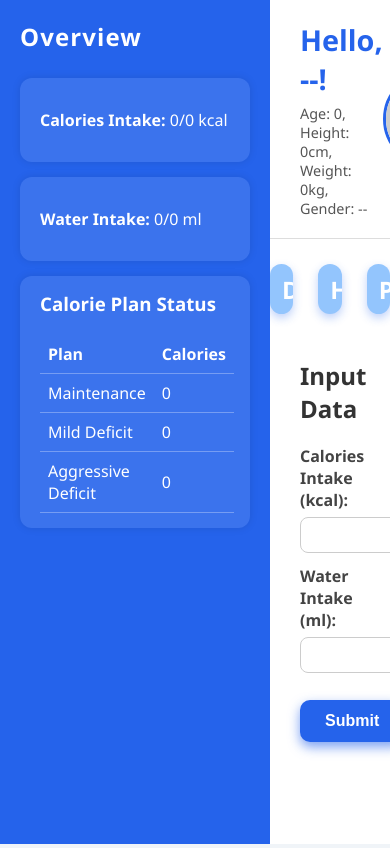
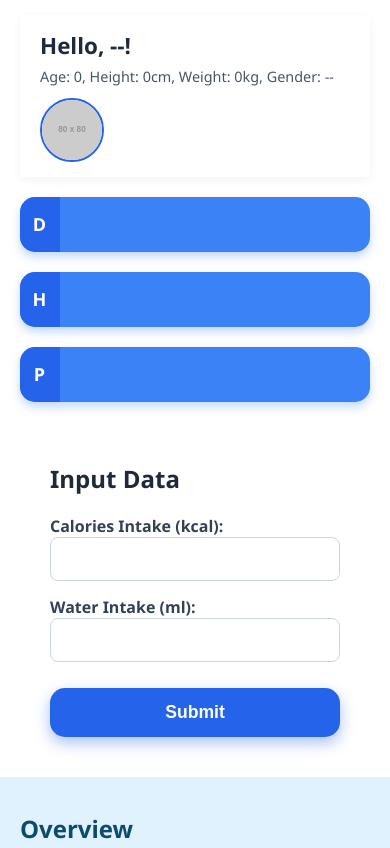
Before and after one commit to tommyalb/tom, a plain HTML site: page index.html in a window 390 px wide. Shown: the top 848 px of the page. Drawn offline with Linux system fonts and the light colour scheme; placeholder pictures from the web are drawn by us.

Commit message:
Add files via upload

```diff
--- a/style.css
+++ b/style.css
@@ -1,90 +1,108 @@
+/* === Base Styles (Desktop) === */
 body {
   margin: 0;
   font-family: 'Segoe UI', Tahoma, Geneva, Verdana, sans-serif;
   display: flex;
   height: 100vh;
-  background: #f0f4f8;
-  color: #333;
+  background: #f9fafb;
+  color: #1e293b;
 }
 
 .container {
   display: flex;
   width: 100%;
+  height: 100vh;
+  overflow: hidden;
 }
 
 .sidebar {
-  width: 270px;
-  background-color: #2563eb;
-  color: white;
+  width: 250px;
+  background-color: #e0f2fe;
   padding: 20px;
   box-sizing: border-box;
   display: flex;
   flex-direction: column;
-  gap: 15px;
+  justify-content: flex-start;
 }
 
 .sidebar h2 {
-  margin: 0 0 10px 0;
   font-weight: 700;
-  letter-spacing: 1.1px;
+  margin-bottom: 15px;
+  color: #0c4a6e;
 }
 
 .card {
-  background: rgba(255 255 255 / 0.1);
-  padding: 15px 20px;
-  border-radius: 12px;
-  box-shadow: 0 0 8px rgb(0 0 0 / 0.1);
+  background: white;
+  padding: 20px;
+  margin-top: 15px;
+  border-radius: 15px;
+  box-shadow: 0 8px 15px rgba(100, 116, 139, 0.15);
+  transition: box-shadow 0.3s ease;
 }
 
-.card h3 {
-  margin-top: 0;
+.card:hover {
+  box-shadow: 0 12px 20px rgba(100, 116, 139, 0.3);
+}
+
+.card p {
+  margin: 0.3em 0;
+  font-size: 1rem;
   font-weight: 600;
+  color: #334155;
 }
 
 .card table {
   width: 100%;
   border-collapse: collapse;
-  color: white;
+  margin-top: 12px;
 }
 
 .card table th,
 .card table td {
-  padding: 8px;
-  text-align: left;
-  border-bottom: 1px solid rgba(255 255 255 / 0.3);
+  border: 1px solid #cbd5e1;
+  padding: 6px 8px;
+  text-align: center;
+  font-weight: 500;
+  font-size: 0.9rem;
+  color: #475569;
 }
 
 .card table th {
-  font-weight: 600;
+  background-color: #bae6fd;
+  color: #0c4a6e;
+  border-radius: 6px 6px 0 0;
 }
 
 .main {
   flex: 1;
   display: flex;
   flex-direction: column;
-  background: white;
+  background: #fff;
   overflow-y: auto;
 }
 
 .top-bar {
   display: flex;
   justify-content: space-between;
-  padding: 20px 30px;
+  align-items: center;
+  padding: 25px 30px;
   background: white;
-  border-bottom: 1px solid #ddd;
+  box-shadow: 0 3px 10px rgba(0, 0, 0, 0.05);
+  position: sticky;
+  top: 0;
+  z-index: 10;
 }
 
 .user-info h1 {
+  font-size: 1.8rem;
   margin: 0 0 6px 0;
-  font-weight: 700;
-  font-size: 1.8rem;
-  color: #2563eb;
+  color: #1e293b;
 }
 
 .user-info p {
+  font-size: 1rem;
+  color: #475569;
   margin: 0;
-  font-size: 0.9rem;
-  color: #555;
 }
 
 .top-right {
@@ -96,28 +114,35 @@ body {
   position: relative;
   width: 90px;
   height: 90px;
-  cursor: pointer;
   border-radius: 50%;
   overflow: hidden;
   border: 3px solid #2563eb;
+  cursor: pointer;
+  transition: box-shadow 0.3s ease;
+}
+
+.profile-pic:hover {
+  box-shadow: 0 0 10px #3b82f6;
 }
 
 .profile-pic img {
   width: 100%;
   height: 100%;
   object-fit: cover;
-  display: block;
 }
 
 .overlay {
   position: absolute;
-  inset: 0;
+  top: 0;
+  left: 0;
   background: rgba(37, 99, 235, 0.6);
   color: white;
   font-size: 1.6rem;
+  width: 100%;
+  height: 100%;
   display: flex;
+  align-items: center;
   justify-content: center;
-  align-items: center;
   opacity: 0;
   border-radius: 50%;
   transition: opacity 0.3s ease;
@@ -131,139 +156,280 @@ body {
   display: flex;
   justify-content: center;
   gap: 25px;
-  margin: 25px 0;
+  margin: 30px 0 15px 0;
 }
 
 .btn-container {
   position: relative;
-  width: 120px;
-  height: 50px;
-  background: #93c5fd;
-  border-radius: 12px;
+  width: 140px;
+  height: 55px;
+  background: #3b82f6;
+  border-radius: 15px;
   cursor: pointer;
   overflow: hidden;
+  color: white;
+  box-shadow: 0 5px 10px rgba(59, 130, 246, 0.3);
   user-select: none;
-  box-shadow: 0 4px 10px rgb(37 99 235 / 0.3);
-  display: flex;
-  align-items: center;
-  justify-content: flex-start;
-  padding-left: 18px;
-  font-weight: 600;
-  font-size: 1.1rem;
-  color: white;
-  transition: width 0.35s ease, background-color 0.3s ease;
+  transition: box-shadow 0.3s ease;
 }
 
 .btn-container:hover {
-  width: 220px;
-  background: #1e40af;
-  padding-left: 24px;
+  box-shadow: 0 10px 20px rgba(59, 130, 246, 0.5);
+}
+
+.btn-initial,
+.btn-full {
+  position: absolute;
+  top: 0;
+  height: 100%;
+  display: flex;
+  align-items: center;
+  justify-content: center;
+  transition: all 0.35s ease;
+  font-weight: 700;
+  font-family: 'Segoe UI', Tahoma, Geneva, Verdana, sans-serif;
+  letter-spacing: 1.2px;
+  color: white;
+  user-select: none;
 }
 
 .btn-initial {
-  position: absolute;
-  left: 12px;
-  top: 50%;
-  transform: translateY(-50%);
-  font-size: 1.5rem;
-  font-weight: 900;
-  pointer-events: none;
+  left: 0;
+  width: 40px;
+  font-size: 26px;
+  background: #2563eb;
+  border-radius: 15px 0 0 15px;
 }
 
 .btn-full {
+  left: 40px;
+  width: 100px;
+  font-size: 16px;
   opacity: 0;
-  white-space: nowrap;
   pointer-events: none;
-  transition: opacity 0.3s ease;
-  margin-left: 30px;
+  background: #2563eb;
+  border-radius: 0 15px 15px 0;
+  padding: 0 10px;
+  justify-content: flex-start;
+}
+
+.btn-container:hover .btn-initial {
+  width: 0;
+  opacity: 0;
 }
 
 .btn-container:hover .btn-full {
+  width: 140px;
   opacity: 1;
   pointer-events: auto;
 }
 
-.btn-container:hover .btn-initial {
-  opacity: 0;
-}
-
+/* Sections */
 .section {
-  flex: 1;
-  padding: 0 30px 30px 30px;
+  padding: 25px 30px;
+  flex-grow: 1;
   overflow-y: auto;
 }
 
-.section.hidden {
+.hidden {
   display: none;
 }
 
 label {
   display: block;
-  margin-bottom: 12px;
+  margin: 15px 0 6px;
   font-weight: 600;
-  color: #444;
+  font-size: 1rem;
+  color: #334155;
 }
 
-input[type="number"],
-input[type="text"],
+input,
 select {
-  padding: 8px 10px;
+  width: 100%;
+  padding: 10px 12px;
+  font-size: 1rem;
   border-radius: 8px;
-  border: 1.5px solid #ccc;
-  font-size: 1rem;
-  width: 220px;
-  margin-top: 6px;
-  outline-color: #2563eb;
-  transition: border-color 0.25s ease;
+  border: 1.8px solid #cbd5e1;
+  outline-offset: 3px;
+  transition: border-color 0.3s ease;
+  box-sizing: border-box;
 }
 
-input[type="number"]:focus,
-input[type="text"]:focus,
+input:focus,
 select:focus {
   border-color: #2563eb;
+  outline: none;
 }
 
 button {
-  margin-top: 15px;
   background: #2563eb;
   color: white;
+  font-weight: 700;
+  padding: 12px 22px;
+  margin-top: 20px;
   border: none;
-  padding: 12px 25px;
-  font-size: 1rem;
-  font-weight: 700;
-  border-radius: 10px;
+  border-radius: 15px;
+  font-size: 1.1rem;
   cursor: pointer;
-  transition: background-color 0.3s ease;
-  box-shadow: 0 5px 12px rgb(37 99 235 / 0.6);
+  box-shadow: 0 6px 15px rgba(37, 99, 235, 0.4);
+  transition: background-color 0.35s ease, box-shadow 0.35s ease;
+  user-select: none;
 }
 
 button:hover {
-  background: #1e40af;
+  background-color: #1e40af;
+  box-shadow: 0 10px 25px rgba(30, 64, 175, 0.5);
 }
 
+.time {
+  color: #64748b;
+  font-size: 0.85rem;
+  margin-top: 5px;
+}
+
+/* History list styles */
 #historyList {
-  list-style-type: none;
+  list-style: none;
   padding-left: 0;
-  max-height: 300px;
+  max-height: 250px;
   overflow-y: auto;
-  border: 1px solid #ccc;
+  border: 1.5px solid #cbd5e1;
   border-radius: 12px;
+  background: #f1f5f9;
 }
 
 #historyList li {
-  padding: 12px 18px;
-  border-bottom: 1px solid #ddd;
-  display: flex;
-  align-items: center;
-  gap: 15px;
+  padding: 10px 15px;
+  border-bottom: 1px solid #cbd5e1;
+  cursor: pointer;
+  user-select: none;
+  transition: background-color 0.2s ease;
 }
 
-#historyList li:last-child {
-  border-bottom: none;
+#historyList li:hover {
+  background-color: #bae6fd;
+  color: #0c4a6e;
 }
 
-#historyList input[type="checkbox"] {
-  width: 18px;
-  height: 18px;
-  cursor: pointer;
+/* Scrollbar Styling */
+#historyList::-webkit-scrollbar {
+  width: 8px;
 }
+#historyList::-webkit-scrollbar-track {
+  background: #f1f5f9;
+}
+#historyList::-webkit-scrollbar-thumb {
+  background-color: #2563eb;
+  border-radius: 10px;
+}
+
+/* Plan Calculator Result styling */
+#planResult {
+  margin-top: 20px;
+  font-size: 1rem;
+  color: #334155;
+  line-height: 1.5;
+  white-space: pre-line;
+  font-weight: 600;
+}
+
+/* Responsive styles */
+@media (max-width: 768px) {
+  body, .container {
+    flex-direction: column;
+    height: auto;
+  }
+
+  .sidebar {
+    width: 100%;
+    padding: 15px 20px;
+    order: 2;
+  }
+
+  .main {
+    padding: 15px 20px;
+    order: 1;
+  }
+
+  .top-bar {
+    flex-direction: column;
+    align-items: flex-start;
+    gap: 12px;
+    padding: 15px 20px;
+  }
+
+  .user-info h1 {
+    font-size: 1.4rem;
+  }
+
+  .user-info p {
+    font-size: 0.9rem;
+  }
+
+  .profile-pic {
+    width: 70px;
+    height: 70px;
+    border-width: 2.5px;
+  }
+
+  .buttons {
+    flex-direction: column;
+    gap: 20px;
+    margin: 20px 0 15px 0;
+  }
+
+  .btn-container {
+    width: 100%;
+    height: 55px;
+  }
+
+  .btn-initial,
+  .btn-full {
+    font-size: 20px;
+    height: 55px;
+    line-height: 55px;
+  }
+
+  .btn-initial {
+    width: 50px !important;
+  }
+
+  .btn-full {
+    left: 50px !important;
+    width: calc(100% - 50px) !important;
+  }
+
+  input,
+  select {
+    font-size: 1rem;
+    padding: 12px 14px;
+  }
+
+  button {
+    width: 100%;
+    font-size: 1.1rem;
+    padding: 14px;
+  }
+
+  #historyList {
+    max-height: 150px;
+  }
+}
+
+@media (max-width: 400px) {
+  .btn-initial {
+    font-size: 18px !important;
+    width: 40px !important;
+  }
+
+  .btn-full {
+    left: 40px !important;
+    width: calc(100% - 40px) !important;
+    font-size: 14px !important;
+  }
+
+  .profile-pic {
+    width: 60px;
+    height: 60px;
+  }
+}
```
